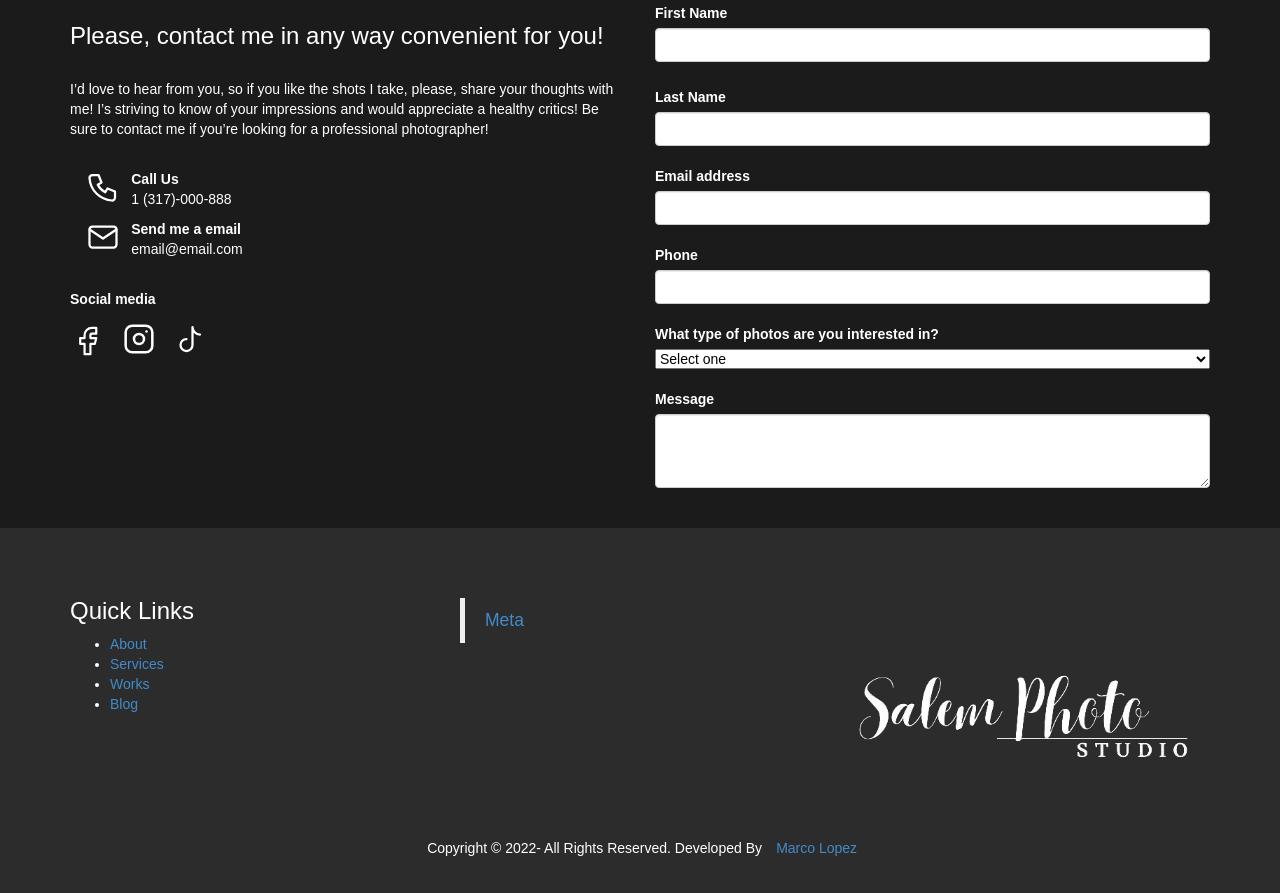
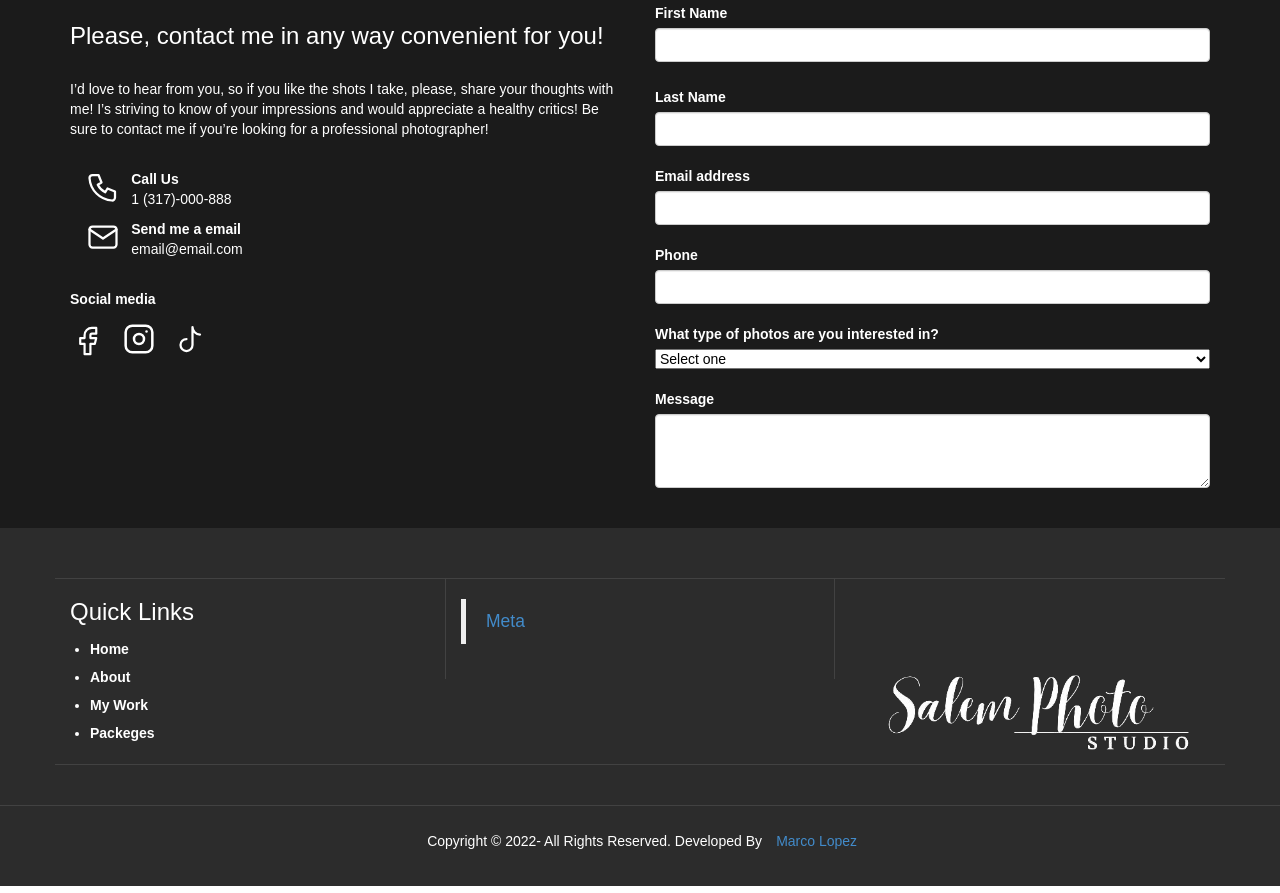
Before and after one commit to Lopez-marco/PhotoPortfolio, a plain HTML site: page index.html in a window 1280 px wide. Shown: the part 3308-4201 px from the top of the page. Drawn offline with nearby package versions, Linux system fonts and the light colour scheme.

Commit message:
details add it to footers

```diff
--- a/index.html
+++ b/index.html
@@ -557,20 +557,20 @@
 
   <!-- Footer Starts -->
 
-  <div class="footer" id="contact">
+  <div class="footer" id="contact" style="border-bottom:1px solid rgba(255, 255, 255, .1);">
     <!-- <h1 class="text-center">Contact Me</h1> -->
     <div class="container contact-body">
-      <div class="row">
+      <div class="row" style="border-bottom:1px solid rgba(255, 255, 255, .1); border-top:1px solid rgba(255, 255, 255, .1)">
         <div class="col-lg-4 col-md-6 col-sm-6 col-xs-12">
           <h3>Quick Links</h3>
-          <ul>
-            <li><a href="about.html">About</a></li>
-            <li><a href="services.html">Services</a></li>
-            <li><a href="works.html">Works</a></li>
-            <li><a href="blog.html">Blog</a></li>
+          <ul class="quickmenu">
+            <li><a href="index.html"  style="text-decoration: none; color: white; font-weight: 600;">Home</a></li>
+            <li><a href="#about" style="text-decoration: none; color: white; font-weight: 600;">About</a></li>
+            <li><a href="#gallery"  style="text-decoration: none; color: white; font-weight: 600;">My Work</a></li>
+            <li><a href="#pricing"  style="text-decoration: none; color: white; font-weight: 600;">Packeges</a></li>
           </ul>
         </div>
-        <div class="col-lg-4 col-md-6 col-sm-6 col-xs-12">
+        <div class="col-lg-4 col-md-6 col-sm-6 col-xs-12" style="border-right:1px solid rgba(255, 255, 255, .1); border-left :1px solid rgba(255, 255, 255, .1); padding-bottom: 15px;">
           <br>
           <div class="fb-page" data-href="https://www.facebook.com/facebook" data-tabs="timeline" data-width="350px"
             data-height="" data-small-header="false" data-adapt-container-width="true" data-hide-cover="false"
@@ -581,7 +581,7 @@
         </div>
         <div class="col-lg-4 col-md-12 col-sm-12 col-xs-12">
           <img src="./images/Main_Logo-removebg-preview.png" alt="Salem Photo Studio"
-            style="width: 350px; padding-top: 80px;" />
+            style="width: 350px; padding-top: 80px; padding-left: 30px;" />
         </div>
       </div>
     </div>
--- a/style.css
+++ b/style.css
@@ -848,3 +848,16 @@ body {
 .shake {
   display: inline-block
 }
+.quickmenu {
+  text-decoration: none;
+  color: white;
+  outline: none;
+  word-wrap: break-word;
+  line-height: 2em;
+  padding-left: 20px;
+  font-weight: 400;
+}
+
+li {
+  text-decoration: none;
+}
```
